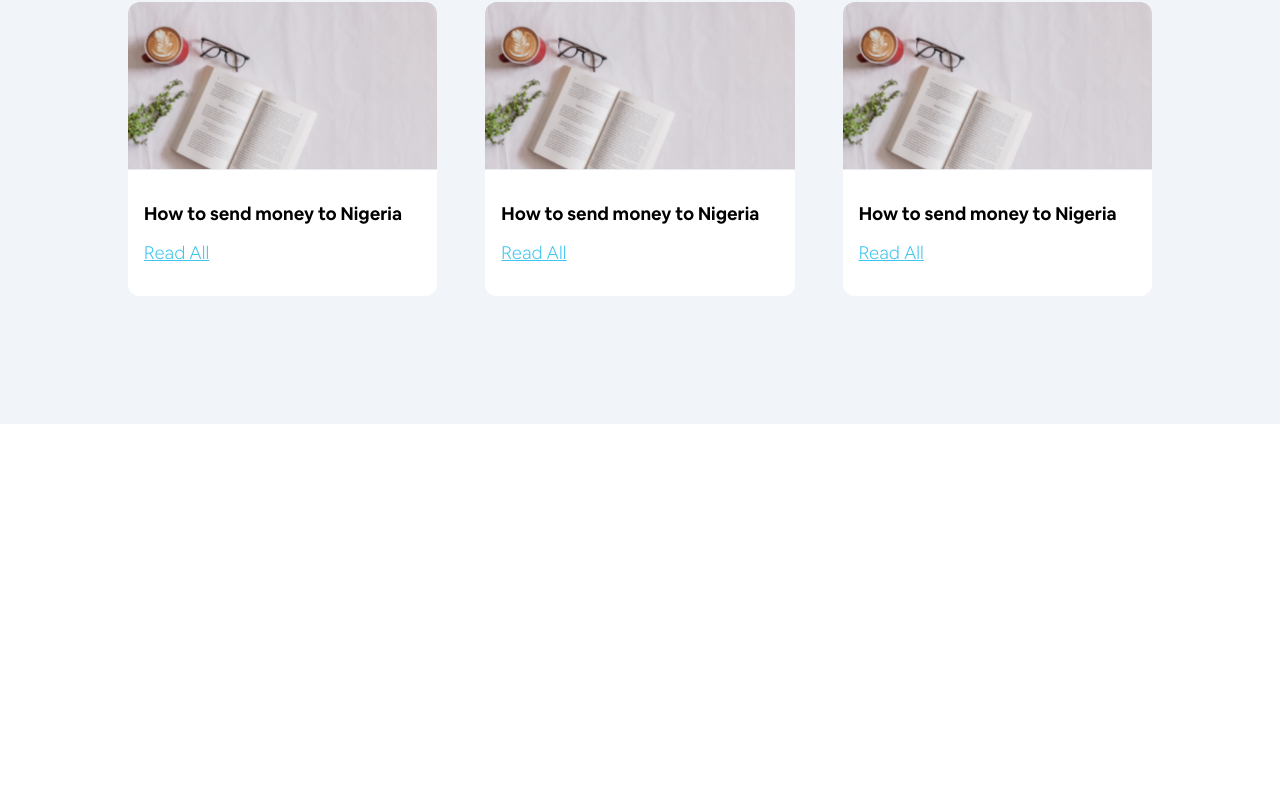
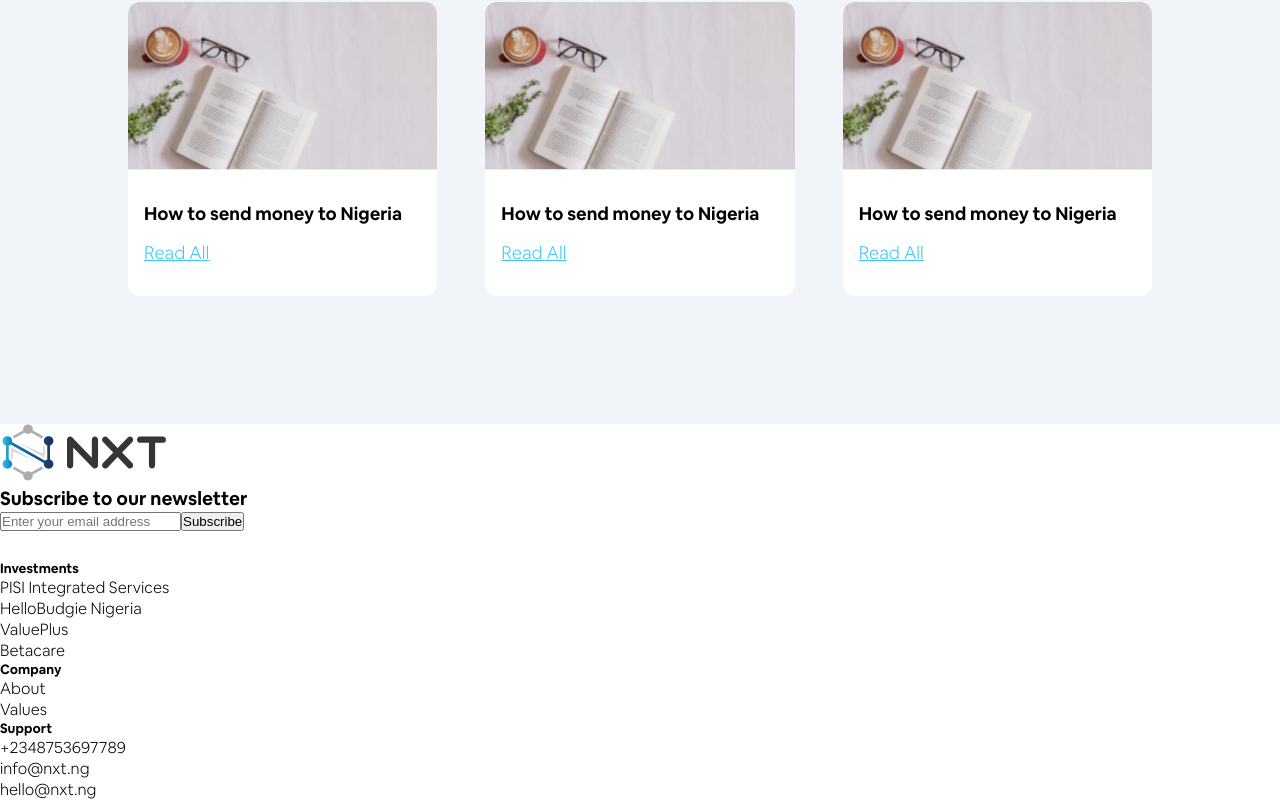
Before and after one commit to frankmilito/NXT, a Next.js app: page / in a window 1280 px wide. Shown: the part 6048-6848 px from the top of the page. Before the commit the page ends 6472 px from the top, so only its background shows below. Built offline with nearby package versions, Linux system fonts and the light colour scheme.

Commit message:
sister companies section

```diff
--- a/components/Footer/index.tsx
+++ b/components/Footer/index.tsx
@@ -20,6 +20,24 @@ const Footer = () => {
                         <img src="./images/social3.svg" alt="" />
                     </div>
                 </div>
+                <div className="items">
+                    <h5>Investments</h5>
+                    <p>PISI Integrated Services</p>
+                    <p>HelloBudgie Nigeria</p>
+                    <p>ValuePlus</p>
+                    <p>Betacare</p>
+                </div>
+                <div className="items">
+                    <h5>Company</h5>
+                    <p>About</p>
+                    <p>Values</p>
+                </div>
+                <div className="items">
+                    <h5>Support</h5>
+                    <p>+2348753697789</p>
+                    <p>info@nxt.ng</p>
+                    <p>hello@nxt.ng</p>
+                </div>
             </div>
         </FooterSection>
     )
--- a/pages/index.tsx
+++ b/pages/index.tsx
@@ -11,6 +11,7 @@ import React from 'react'
 import SisterCompanies from '../components/About/SisterCompanies'
 import Social from '../components/About/Social'
 import LatestNews from '../components/About/LatestNews'
+import Footer from '../components/Footer'
 const Section = styled.section`
 width:100vw;
 padding:0;
@@ -32,6 +33,7 @@ const Home: NextPage = () => {
       <SisterCompanies />
       <Social />
       <LatestNews />
+      <Footer />
     </Section>
   )
 }
```
